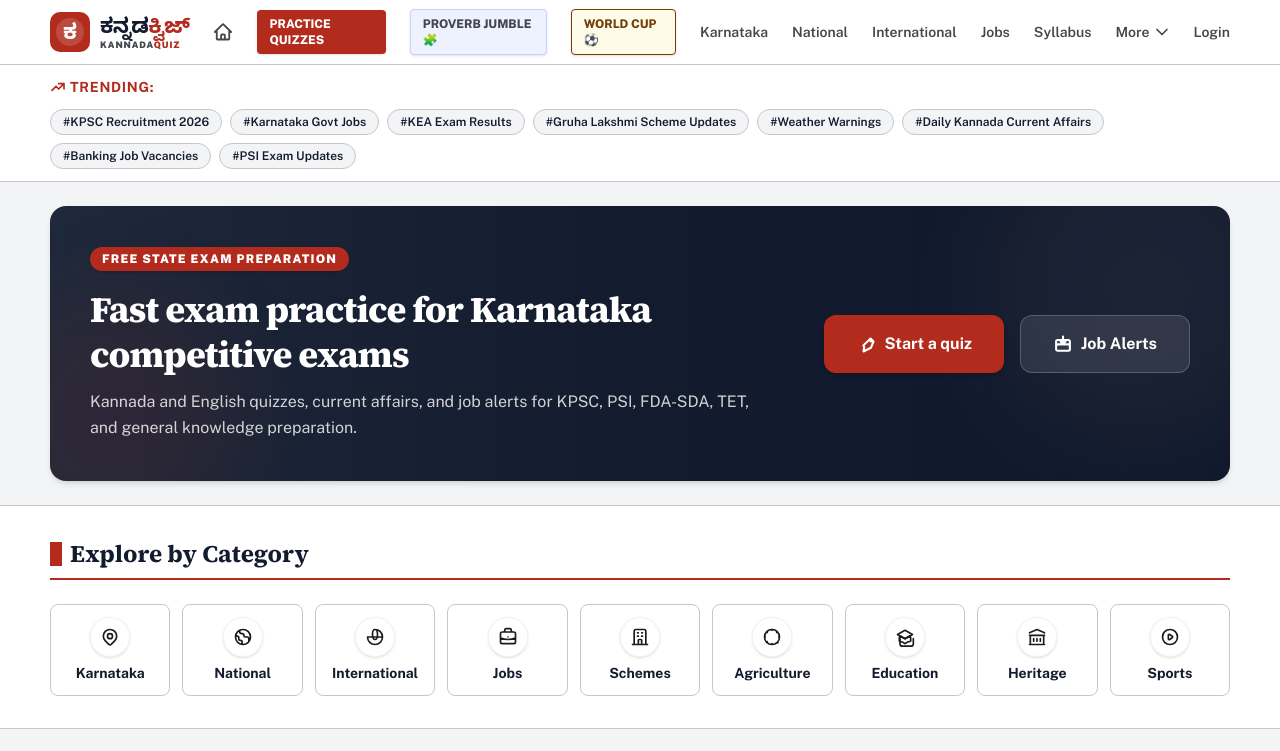
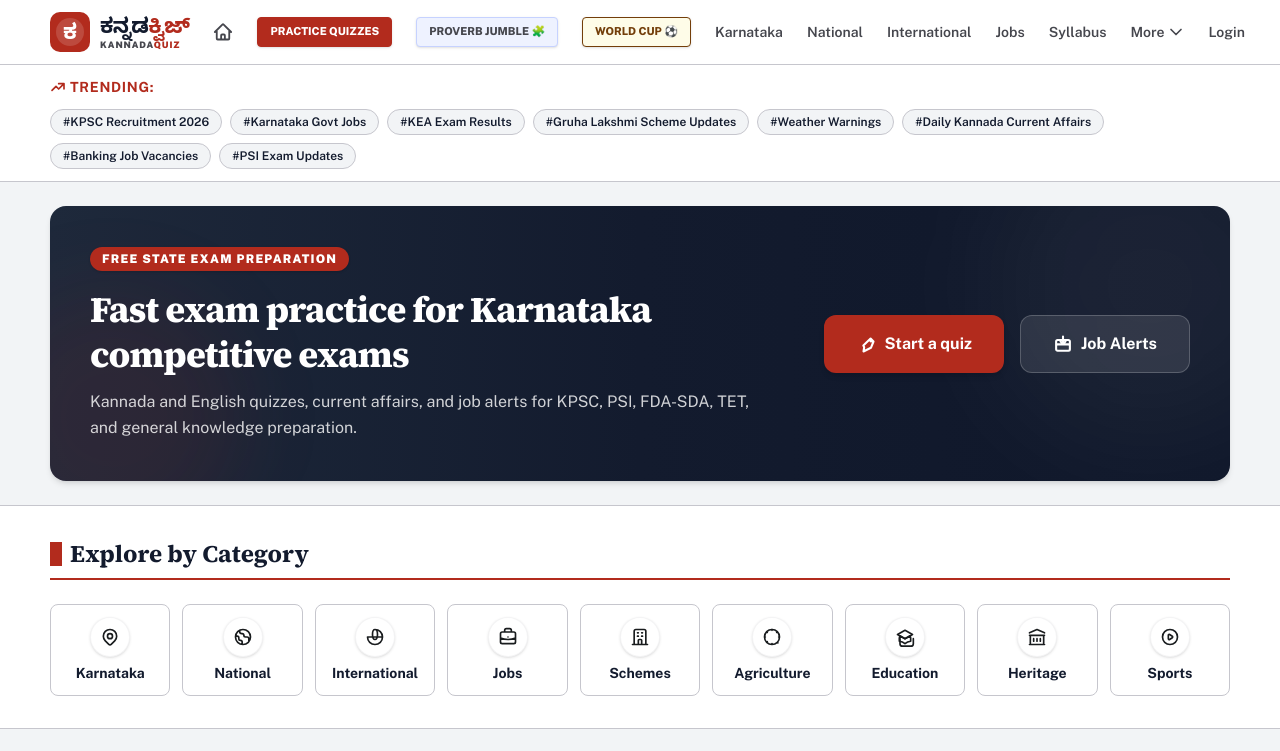
Before and after one commit to thyagarajsalome/kannadaquiz-next, a Next.js app: page /en in a window 1280 px wide. Shown: the top 751 px of the page. Built offline with nearby package versions, Linux system fonts and the light colour scheme; no server answers.

Commit message:
style(navbar): fix navbar buttons padding, border sizes, text-wrapping, and spacing to match layout boundaries

```diff
--- a/src/components/Header.tsx
+++ b/src/components/Header.tsx
@@ -10,10 +10,10 @@ export function Header({ locale }: { locale: Locale }) {
         <Link href={`/${locale}`} className="flex items-center">
           <Logo />
         </Link>
-        <nav className="hidden items-center gap-6 text-sm font-semibold text-[var(--muted)] md:flex">
+        <nav className="hidden items-center gap-3 lg:gap-4 xl:gap-6 text-xs lg:text-sm font-semibold text-[var(--muted)] md:flex">
           <Link
             href={`/${locale}`}
-            className="hover:text-[var(--secondary)] flex items-center gap-1 text-[var(--muted)] transition-colors"
+            className="hover:text-[var(--secondary)] flex items-center gap-1 text-[var(--muted)] transition-colors whitespace-nowrap"
             title={locale === "kn" ? "ಮುಖಪುಟ" : "Home"}
           >
             <svg className="w-5 h-5 shrink-0" fill="none" stroke="currentColor" strokeWidth="2.2" viewBox="0 0 24 24" xmlns="http://www.w3.org/2000/svg">
@@ -22,35 +22,35 @@ export function Header({ locale }: { locale: Locale }) {
           </Link>
           <Link
             href={`/${locale}/quizzes`}
-            className="rounded bg-[var(--secondary)] px-3 py-1.5 text-xs font-extrabold uppercase text-white hover:bg-[var(--secondary)]/90 transition-colors shadow-sm select-none"
+            className="rounded border border-[var(--secondary)] bg-[var(--secondary)] px-3 py-1.5 text-[11px] font-extrabold uppercase text-white hover:bg-[var(--secondary)]/90 hover:border-[var(--secondary)]/90 transition-all shadow-sm select-none whitespace-nowrap"
           >
             {locale === "kn" ? "ಅಭ್ಯಾಸ ಕ್ವಿಜ್‌ಗಳು" : "Practice Quizzes"}
           </Link>
           <Link
             href={`/${locale}/games/gadhe`}
-            className="rounded border border-indigo-200 hover:border-indigo-400 bg-indigo-50 px-3 py-1.5 text-xs font-extrabold uppercase text-indigo-750 hover:bg-white transition-colors shadow-sm select-none"
+            className="rounded border border-indigo-200 hover:border-indigo-400 bg-indigo-50 px-3 py-1.5 text-[11px] font-extrabold uppercase text-indigo-750 hover:bg-white transition-all shadow-sm select-none whitespace-nowrap"
           >
             {locale === "kn" ? "ಗಾದೆ ಜೋಡಿಸಿ 🧩" : "Proverb Jumble 🧩"}
           </Link>
           <Link
             href={`/${locale}/games/worldcup`}
-            className="rounded border border-yellow-250 hover:border-yellow-450 bg-yellow-50 px-3 py-1.5 text-xs font-extrabold uppercase text-yellow-900 hover:bg-white transition-colors shadow-sm select-none"
+            className="rounded border border-yellow-250 hover:border-yellow-450 bg-yellow-50 px-3 py-1.5 text-[11px] font-extrabold uppercase text-yellow-900 hover:bg-white transition-all shadow-sm select-none whitespace-nowrap"
           >
             {locale === "kn" ? "ವಿಶ್ವಕಪ್ ⚽" : "World Cup ⚽"}
           </Link>
-          <Link href={`/${locale}/category/karnataka`} className="hover:text-[var(--secondary)] transition-colors">
+          <Link href={`/${locale}/category/karnataka`} className="hover:text-[var(--secondary)] transition-colors whitespace-nowrap">
             {locale === "kn" ? "ಕರ್ನಾಟಕ" : "Karnataka"}
           </Link>
-          <Link href={`/${locale}/category/national`} className="hover:text-[var(--secondary)] transition-colors">
+          <Link href={`/${locale}/category/national`} className="hover:text-[var(--secondary)] transition-colors whitespace-nowrap">
             {locale === "kn" ? "ರಾಷ್ಟ್ರೀಯ" : "National"}
           </Link>
-          <Link href={`/${locale}/category/international`} className="hover:text-[var(--secondary)] transition-colors">
+          <Link href={`/${locale}/category/international`} className="hover:text-[var(--secondary)] transition-colors whitespace-nowrap">
             {locale === "kn" ? "ಅಂತರರಾಷ್ಟ್ರೀಯ" : "International"}
           </Link>
-          <Link href={`/${locale}/category/jobs`} className="hover:text-[var(--secondary)] transition-colors">
+          <Link href={`/${locale}/category/jobs`} className="hover:text-[var(--secondary)] transition-colors whitespace-nowrap">
             {locale === "kn" ? "ಉದ್ಯೋಗಗಳು" : "Jobs"}
           </Link>
-          <Link href={`/${locale}/syllabus`} className="hover:text-[var(--secondary)] transition-colors">
+          <Link href={`/${locale}/syllabus`} className="hover:text-[var(--secondary)] transition-colors whitespace-nowrap">
             {locale === "kn" ? "ಪಠ್ಯಕ್ರಮ" : "Syllabus"}
           </Link>
           {/* Dropdown Menu for More Categories */}
```
